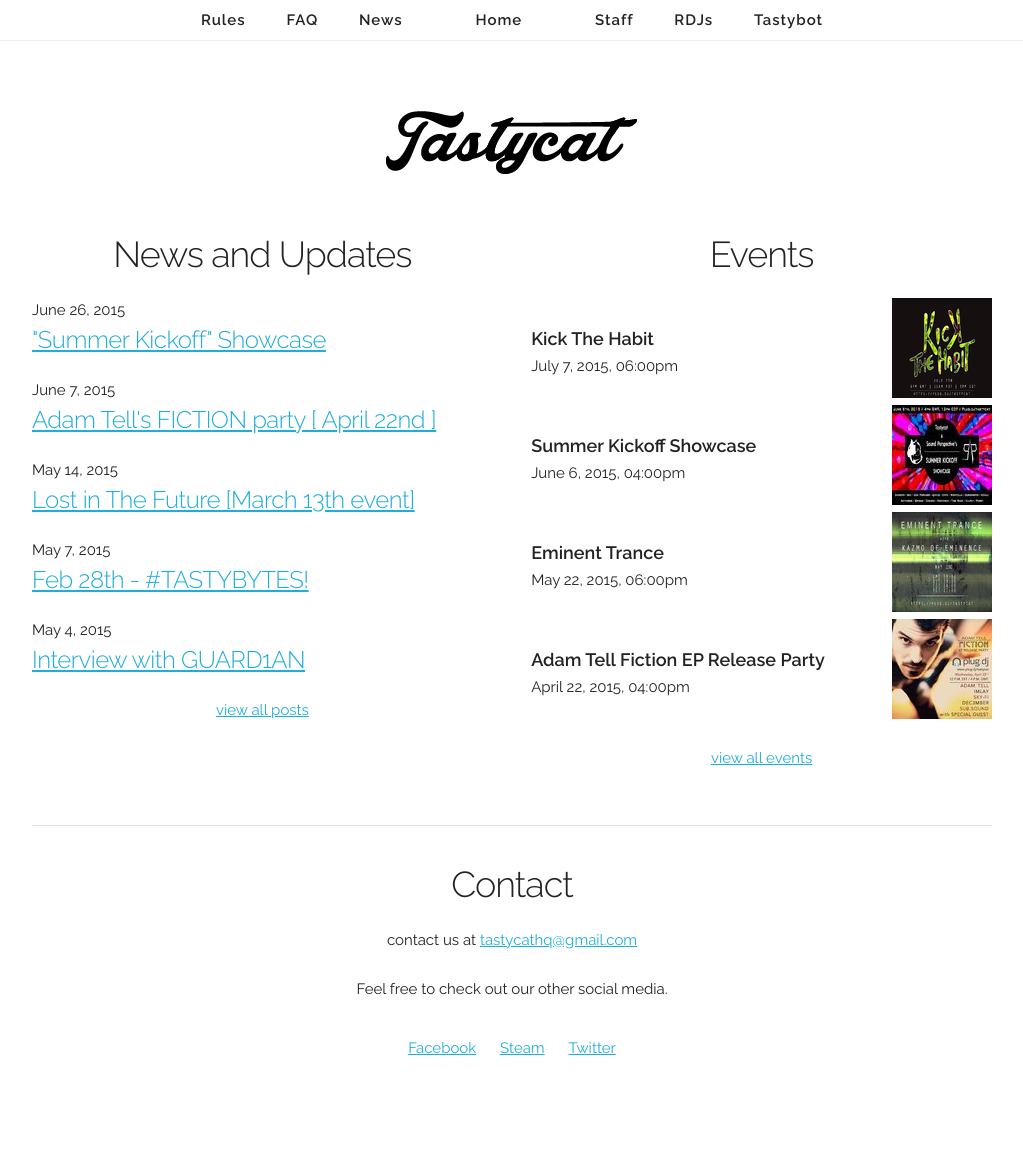
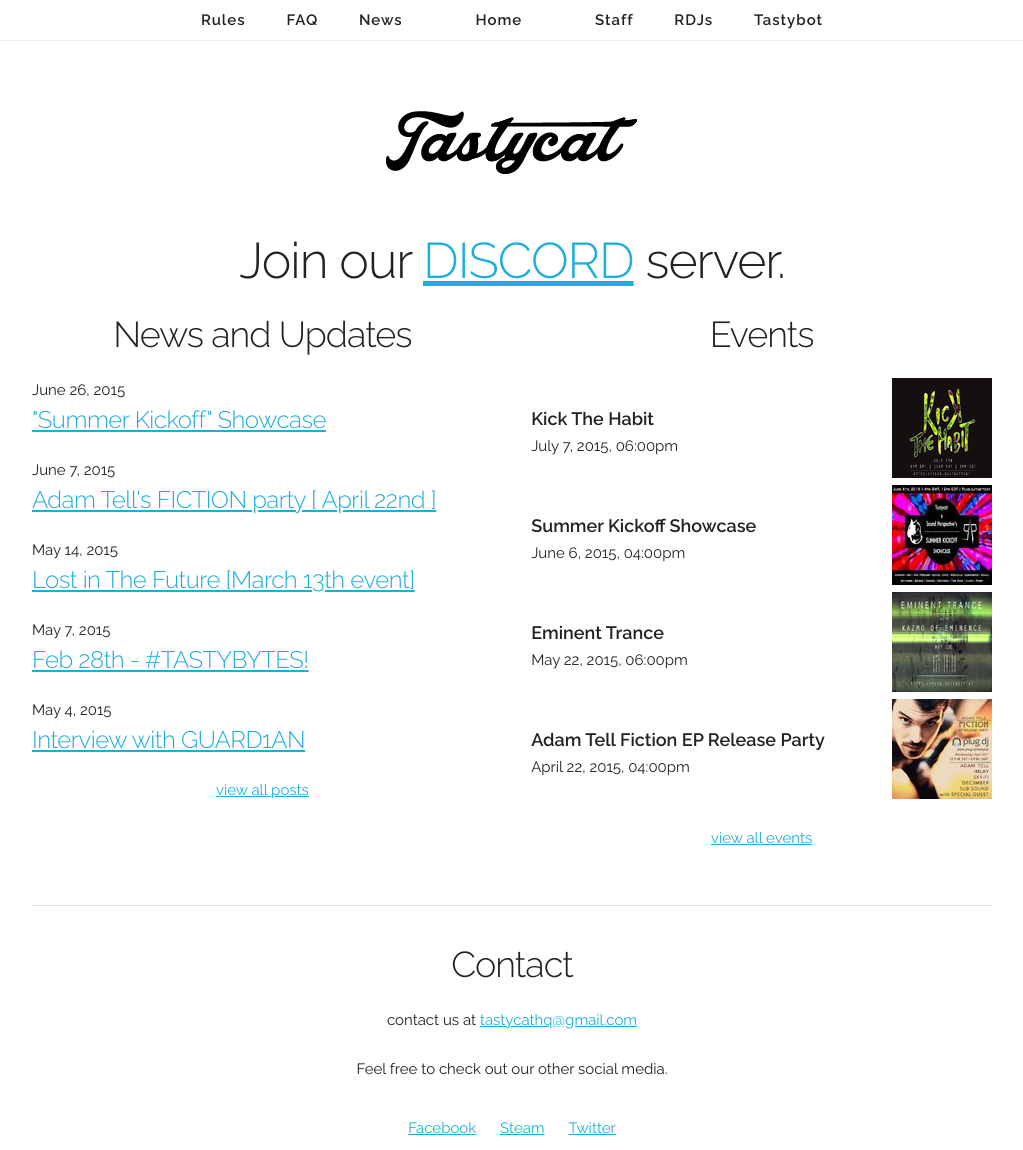
Before and after one commit to catsaretasty/catsaretasty.github.io, a Jekyll site: the page built from index.html, in a window 1280 px wide. Shown: the whole page, without its empty margins (128-1151 px from the left). Built offline with Jekyll 4.4.1, drawn with Linux system fonts in a browser that asks for light colours; before the commit the page ends 1070 px from its top, so only the background shows below that.

Commit message:
add discord link

```diff
--- a/index.html
+++ b/index.html
@@ -4,8 +4,9 @@
     <img src="{{ site.baseurl | prepend: site.url }}/images/tastycat.png">
 </section>
 
+<h1 class="u-center">Join our <a href="https://discord.gg/0XrD4zABoddTGMZI">DISCORD</a> server.</h1>
+
 <div class="row">
-
     <div class="one-half column news">
         <h3 class="u-center">News and Updates</h3>
 
```
